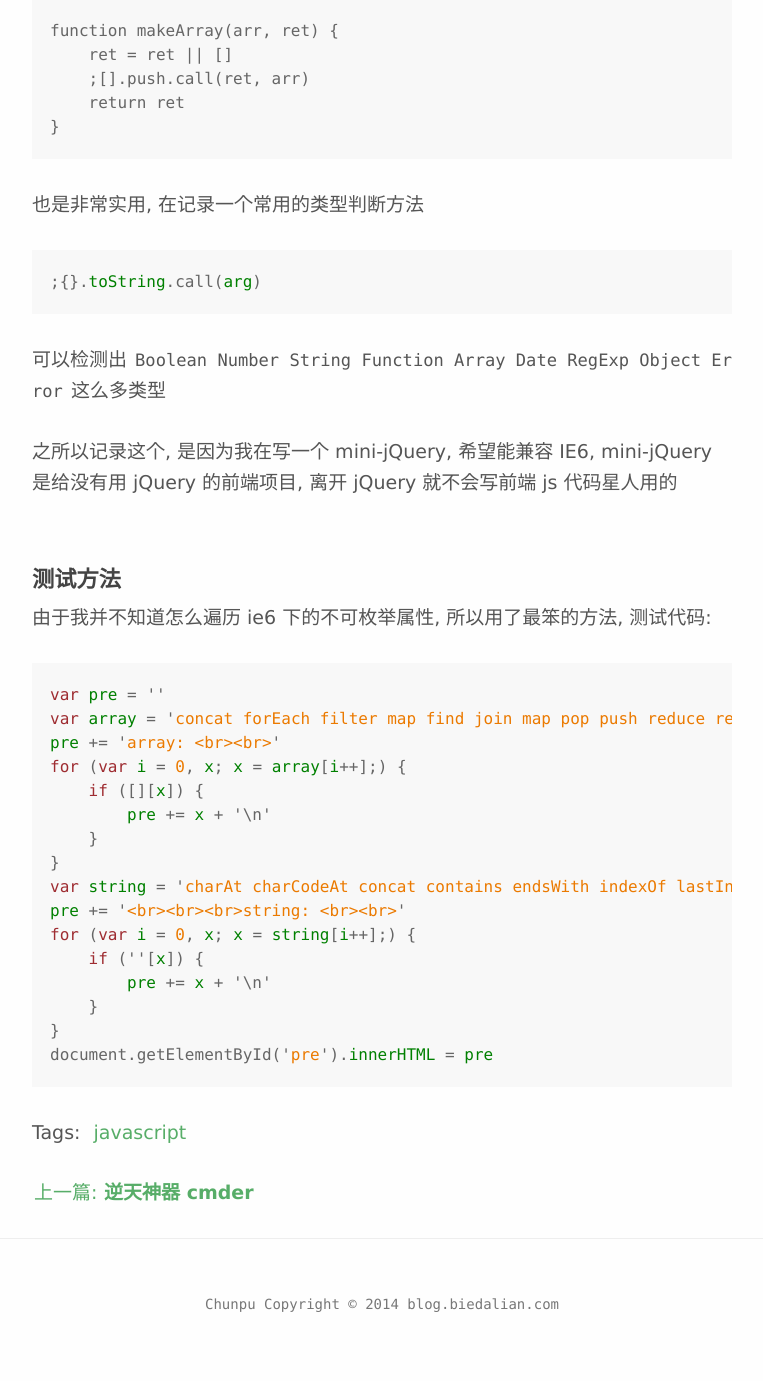
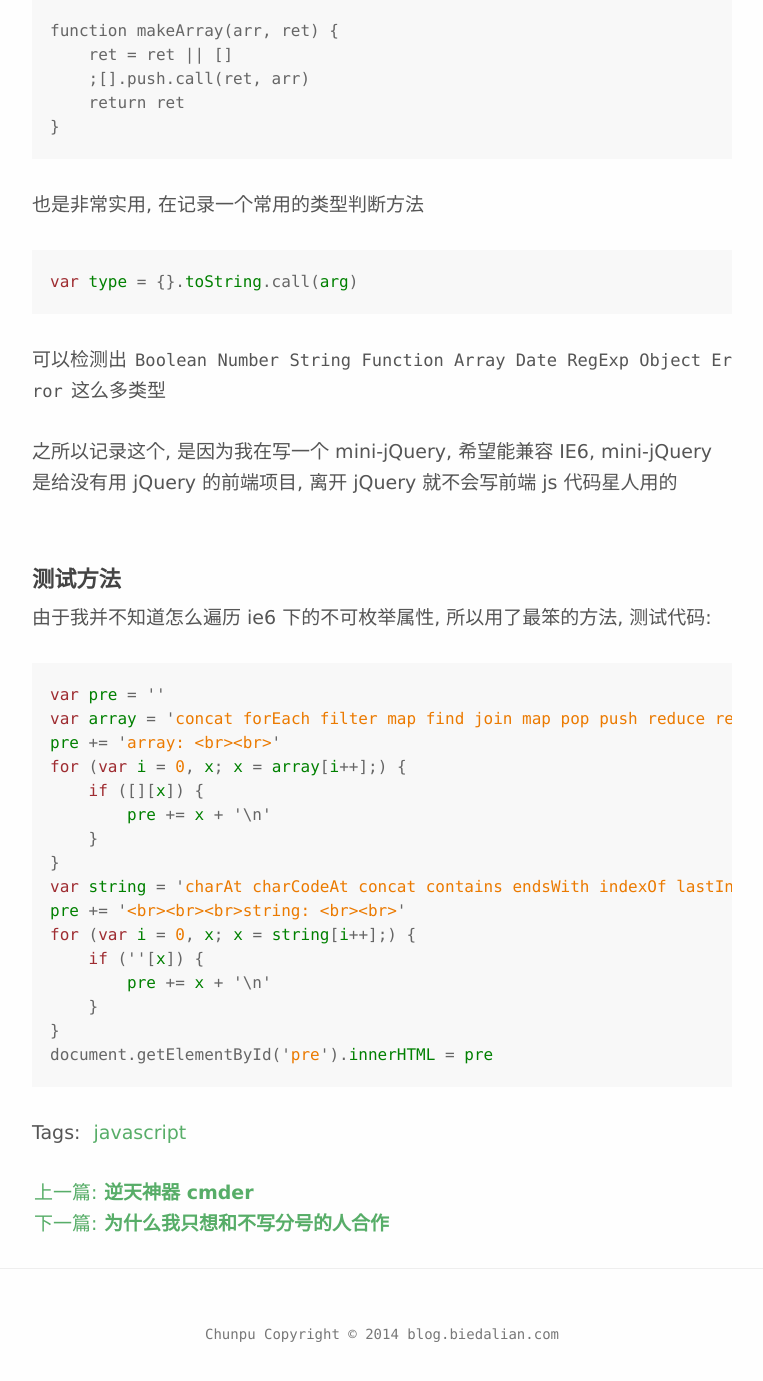
Before and after one commit to chunpu/blog, a Jekyll site: the page built from _posts/2014-09-14-ie6-support-method.md, in a window 1280 px wide and 1400 px high, scrolled down 2306 px. Shown: the top 1381 px of the window, without its empty margins (258-1021 px from the left). Built offline with Jekyll 4.4.1, drawn with Linux system fonts in a browser that asks for light colours; Markdown is read by kramdown in place of the engine named in the settings; comment, search, counter and statistics services are not loaded; some of the changed lines change nothing that is shown.

Commit message:
add semicolon shit

````diff
--- a/_posts/2014-09-14-ie6-support-method.md
+++ b/_posts/2014-09-14-ie6-support-method.md
@@ -84,7 +84,7 @@ function makeArray(arr, ret) {
 也是非常实用, 在记录一个常用的类型判断方法
 
 ```javascript
-;{}.toString.call(arg)
+var type = {}.toString.call(arg)
 ```
 
 可以检测出 `Boolean Number String Function Array Date RegExp Object Error` 这么多类型
--- /dev/null
+++ b/_posts/2014-09-21-why-I-like-guy-without-semicolon.md
@@ -0,0 +1,99 @@
+---
+layout: post
+title: 为什么我只想和不写分号的人合作
+tags:
+- javascript
+---
+
+经常和网友或者朋友产生一些争论, 比如是否使用分号, 是否使用类, 是否使用空格缩进
+
+
+### 水平高下
+
+我喜欢和不写分号的人合作, 并不是说 *不写分号的人* 绝对比 *写分号的人*厉害, 肯定有人说了. 这只是一个习惯问题, 本来就看不出谁更厉害啊
+
+但事情并没有这么简单, 还记得半年前在微博和知乎爆发的一场争论: **简历是否可以使用qq邮箱?**, 当时我是站在**qq邮箱**这一方的, 反对方大多是 gmail 教徒, 因为我并不喜欢 google, 而且我眼中的 gmail 也并不如qq邮箱体验好, 再加上 gmail 有时还需要科学上网, 而qq邮箱直接关联微信, 因此当时我认为qq邮箱完爆 gmail
+
+但我犯了一个明显的错误, 就是问题问的是: "投简历是否可以用qq邮箱", 我一直充当的是投简历一方的角色, 后来才知道, 收简历方经常会收到上百封求职邮件, 在邮件过滤上经常会感到苦恼, 其中一个方法就是过滤掉发送方为qq邮箱的人, 为什么呢? 因为用qq邮箱的大多比较 low, 还有一些是乡村非主流, 连名字都是用的火星文, 这显然和还会科学上网发 gmail 的人不能比, 因此 hr 情愿错过像我这么优秀的人才, 也要删掉100封这样的qq邮箱求职信
+
+qq邮件这个例子我想说的就是, 用不写分号来过滤人才同样是个简单粗暴的方法
+
+不写分号是如何区分高下的
+---
+
+不写分号区分高下主要分两点, 一个是对 javascript 本身的**语法理解**, 另一个是**代码洁癖**
+
+### 语法理解
+
+不写分号的人普遍比写分号的更懂 js, 从我认识的 js 开发者来说就是这样分布的, 我尝试说服别人不用分号的时候, 惊讶的发现他连 ASI 都不知道, 而我认识不写分号的朋友, 对各种 js 语法都了如指掌, 像之前微博上说的`{} + []`问题 <http://weibo.com/2306114930/B7rrjwSgf> 更是不在话下
+
+分号党也分为两种, 一种是他确实没思考过不写分号会怎样, 只是一直保留原有的习惯, 另一种是觉得写分号可以避免一些错误, 但非常不幸的是, 写分号的人才会搞出分号的错误, 比如下面两个例子
+
+```javascript
+var func = function() {
+    ...
+}
+
+[1, 2, 3].forEach(function() {
+    ...
+})
+```
+
+这个问题在于开发者写着很长的赋值函数变量语句时, 当成函数声明忘了写分号, 因此会直接导致报错
+
+```javascript
+(function() {
+    ...
+})()
+```
+
+这是所谓的立即执行, 看起来这并没有错, 但如果你使用 concat 来打包 js 的话, 如何去保证上面的人是写分号的呢, 只要前面的人写出 `a = b`
+或者几乎是所有语句, 都可以让这段 js 报错, 因此正确的做法是
+
+```javascript
+void function() {
+
+}()
+
+// or
+!function() {
+
+}()
+
+// or 最弱的
+;(function() {
+
+})()
+```
+
+事实上, js 程序员应该对行首的括号和正则感到敏感
+
+```
+[1, 2, 3].forEach()
+{}.toString.call
+```
+
+当然, 上述两种句首括号也是不同的情况, 第一种是分号问题, 可以通过加分号解决. 下面那个是肯定出错, 因为`{}`优先解释为 block
+
+知乎上关于这个问题有很好的讨论 <http://www.zhihu.com/question/20298345>
+
+
+### 代码洁癖
+
+代码洁癖的重要性是众所周知的, 一个没有代码洁癖的人, 往往会写出一个200行的函数, 一个800行的文件, 可以把一个简单的业务逻辑工程化, 写到几千上万行. 因此公司面试经常会问一些代码风格问题, 或者直接的问你有没有代码洁癖, 因为可持续, 可维护是公司非常看重的东西, 一个复杂的, 加入自己错误价值观的程序是无法维护的, 早晚会被后面接盘的人重构, 而一个轻巧的模块, 一个绝妙的 api, 可以不断的流传下去
+
+扯远了, 为什么分号和代码洁癖有关呢, 这也是一个和 qq邮箱 类似的道理, 并不是所有写分号的人都没有代码洁癖, 只是碰巧我遇到的写分号的人往往没有
+
+如果一个人已经知道了 ASI, 以及不能在行首写符号这些, 又懂得 js 基本的 grammar, 却依然固执的写分号, 那他可能就是技术没问题, 但是个没有代码洁癖的人, 这时候就要小心了, 觉得写分号不脏的, 很有可能就会写出像 java 那样十几个字符长的函数名, 甚至是写出大量大写字母, 以及类框架的代码, javascript 的创始人就是不写分号的
+
+写分号的代码和不写分号的代码整洁程度差多少呢? 大家可以去看看 github 上 [zepto](https://github.com/madrobby/zepto) 和 [jQuery](https://github.com/jquery/jquery), 这两个项目代码风格都不好, 但 zepto 还是比较靠近最近的常规代码风格的, 可以单从整洁程度上看, zepto 就已经完爆了 jQuery
+
+其实这些所谓的**风格问题**, 早就有了最佳实践
+
+我一直是认为越晚出的语言越好, 比如 google 的 golang 和 apple 的 swift, 原因很简单, 新出的语言不是升级, 不会有任何历史包袱, 其次, 后出的语言肯定知道前辈们有什么缺点会改进啊, 因此最新语言的风格我觉得就是最佳实践
+
+可以发现 golang 和 swift 有不少语法是非常像的, 这也是说明最佳实践都是唯一的, 并不是一个风格自选的 option
+
+golang 有工具 gofmt, 其实就是代码风格的强制统一, 比如控制流的空格啊, 缩进为 tab 啊(本来可以通过配置改成空格, 现在不可以了), 还有去分号啊, 而我作为一个人肉 formatter, 可以写出与 gofmt 重合的代码
+
+总结下来说, 直接通过是否写分号来判断 javascript 程序员高下未必准确, 但可以节省时间
````
